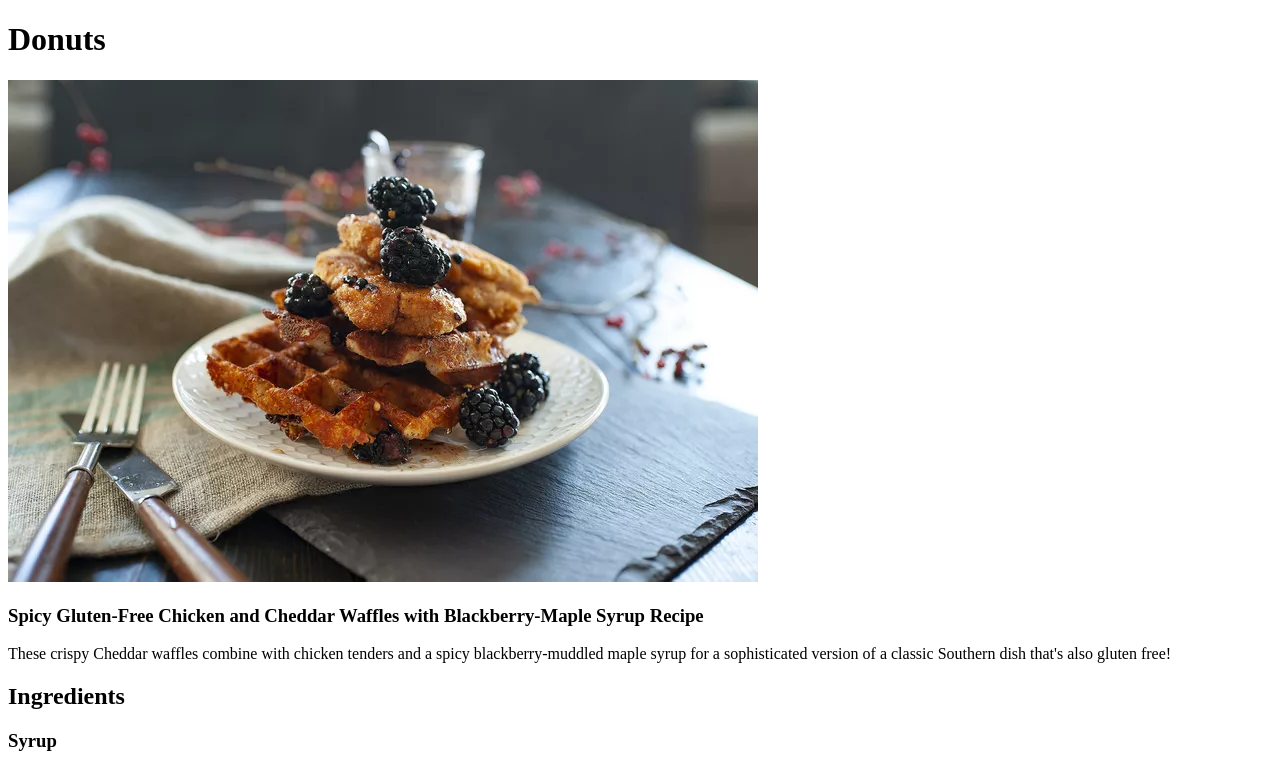
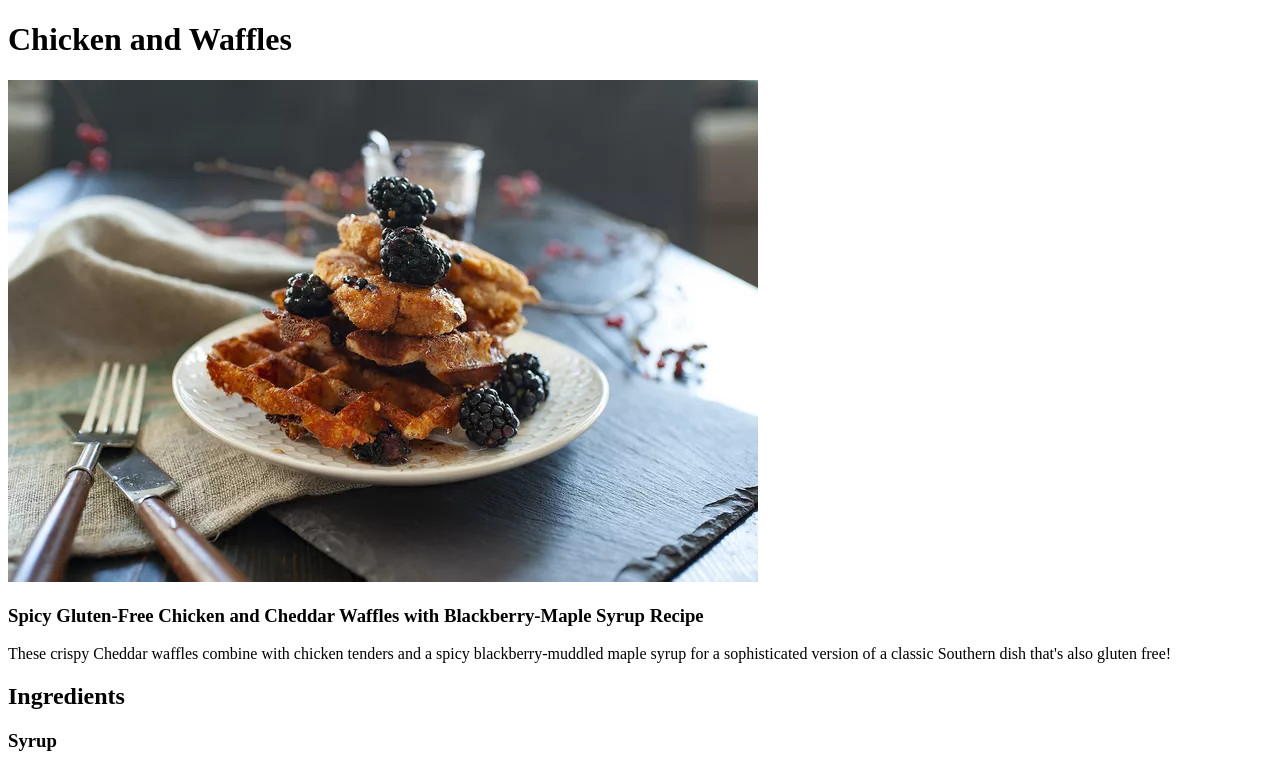
Before and after one commit to ntru03/odin-recipes, a plain HTML site: page recipes/chickenwaffles.html in a window 1280 px wide. Shown: the top 768 px of the page. Drawn offline with Linux system fonts and the light colour scheme.

Commit message:
Update chickenwaffles.html

```diff
--- a/recipes/chickenwaffles.html
+++ b/recipes/chickenwaffles.html
@@ -5,7 +5,7 @@
     <title>Chicken and Waffles Recipe</title>
 </head>
 <body>
-    <h1>Donuts</h1>
+    <h1>Chicken and Waffles</h1>
     <img src="../images/wafflechicken.jpg" alt="chicken and waffles">
     <h3>Spicy Gluten-Free Chicken and Cheddar Waffles with Blackberry-Maple Syrup Recipe</h3>
     <p>
```
